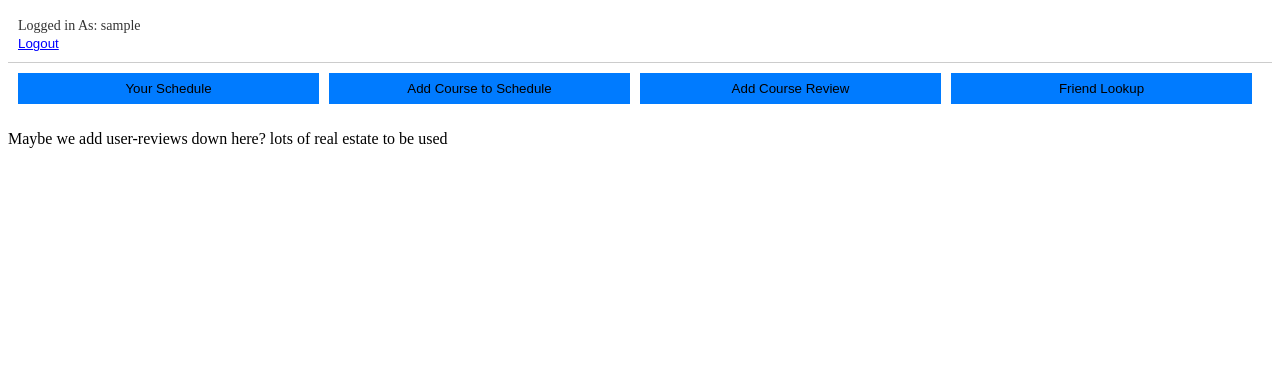
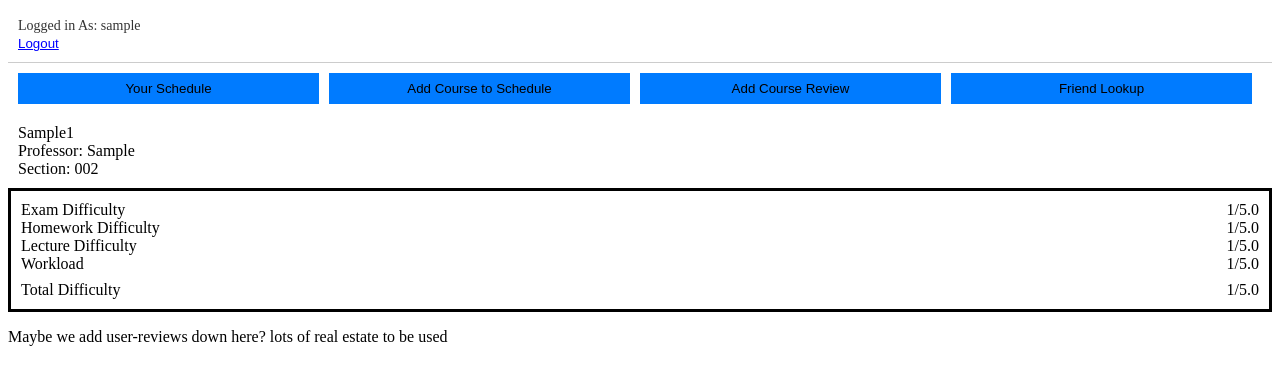
Before and after one commit to b-ranson/courseCompare, a Django app: page /advancedratings/1 in a window 1280 px wide. Shown: the top 385 px of the page. Run offline with Django 5.2, Linux system fonts and the light colour scheme; a user stored in the database is signed in; tables that the repository leaves empty hold one stand-in row (values such as "Sample post").

Commit message:
Added queries for my schedule page and advanced ratings page

```diff
--- a/courseCompare/settings.py
+++ b/courseCompare/settings.py
@@ -80,17 +80,13 @@
 DATABASES = {
      'default': {
         'ENGINE': 'django.db.backends.mysql',
-        'NAME': 'coursecompare',
+        'NAME': 'courseCompare',
         'USER': 'root',
         'PASSWORD': 'Jb162814',
         'HOST': 'localhost',
         'PORT':'3306'
      }
 }
-"""
-'ENGINE': 'django.db.backends.sqlite3',
-'NAME': 'db.sqlite3'
-"""
 
 # Password validation
 # https://docs.djangoproject.com/en/5.0/ref/settings/#auth-password-validators
--- a/main/models.py
+++ b/main/models.py
@@ -6,8 +6,9 @@
 # Create your models here.
 
 class Courses(models.Model):
-    courseID = models.IntegerField()
+    courseID = models.AutoField(primary_key=True)
     courseNumber = models.IntegerField()
+    courseName = models.CharField(max_length=75)
     courseLetters = models.CharField(max_length=3)
     professor = models.CharField(max_length=45)
     homeworkDiff = models.IntegerField()
@@ -48,6 +49,7 @@
     username = models.CharField(max_length=75, unique=True)
     date_joined = models.DateTimeField(default=timezone.now)
     last_login = models.DateTimeField(null=True, blank=True)
+    #isAdvUser = models.BooleanField(default = False)
 
     objects = CustomUserManager()
     USERNAME_FIELD = "username"
--- a/main/templates/scheduleAndRatings/advancedratings.html
+++ b/main/templates/scheduleAndRatings/advancedratings.html
@@ -12,24 +12,21 @@
 
     <!-- Will have to implement all the dynamic template fill-ins here -->
 
-{% for course in courses %}
 
     <div class="course-info">
         <div style="font-weight: bold; font-size: x-large;">{{course.courseName}}</div>
-        <div>{{ course.courseID }}</div>
-        <div>Professor: {{ course.prof }}</div>
-        <div>Section: {{ course.courseSection }}</div>
+        <div>{{ courses.courseID }}</div>
+        <div>Professor: {{ courses.prof }}</div>
+        <div>Section: {{ courses.courseSection }}</div>
     </div>
-{% endfor %}
 
-{% for rating in advRatings%}
     <div class="advancedratings">
         <div class="row">
             <div class="column-title">
                 Exam Difficulty
             </div>
             <div class="column-rating">
-                {{ rating.examDif }}/5.0
+                {{ advRatings.examDif }}/5.0
             </div>
         </div>
         <div class="row">
@@ -37,7 +34,7 @@
                 Homework Difficulty
             </div>
             <div class="column-rating">
-                {{ rating.hwDif }}/5.0
+                {{ advRatings.hwDif }}/5.0
             </div>
         </div>
         <div class="row">
@@ -45,7 +42,7 @@
                 Lecture Difficulty
             </div>
             <div class="column-rating">
-                {{ rating.lectDif }}/5.0
+                {{ advRatings.lectDif }}/5.0
             </div>
         </div>
         <div class="row">
@@ -53,7 +50,7 @@
                 Workload
             </div>
             <div class="column-rating">
-                {{ rating.workload }}/5.0
+                {{ advRatings.workload }}/5.0
             </div>
         </div>
         <div class="row" style="margin-top: 1vh;">
@@ -61,13 +58,12 @@
                 Total Difficulty
             </div>
             <div class="column-rating">
-                {{ rating.avg }}/5.0
+                {{ advRatings.avg }}/5.0
             </div>
         </div>
 
     </div>
 
-{% endfor %}
 
     <p>Maybe we add user-reviews down here? lots of real estate to be used</p>
 
--- a/main/templates/scheduleAndRatings/schedulepage.html
+++ b/main/templates/scheduleAndRatings/schedulepage.html
@@ -41,7 +41,7 @@
             <div class="course-column">
                 {{ course.courseRating }}/5.0
             </div>
-            <a href="{% url 'advancedratings' course.courseName %}" class="course-column-button">See more</a>
+            <a href="{% url 'advancedratings' course.courseIncID %}" class="course-column-button">See more</a>
         </div>
     {% endfor %}
     </div>
--- a/main/urls.py
+++ b/main/urls.py
@@ -4,7 +4,7 @@
 
 urlpatterns = [
     path('', views.home, name='home'),
-    path('advancedratings/<str:className>', views.advancedratings, name="advancedratings"),
+    path('advancedratings/<str:courseIDR>', views.advancedratings, name="advancedratings"),
     path('schedulepage/<str:userName>', views.schedulepage, name='schedulepage'),
     path('friendLookUp', views.friendLookUp, name='friendLookUp'),
     path('addReview', views.addReview, name='addReview'),
--- a/main/views.py
+++ b/main/views.py
@@ -3,6 +3,7 @@
 from django.contrib.auth.decorators import login_required
 from django.contrib.auth import authenticate, login
 from django.utils import timezone
+from .models import *
 
 from . import forms
 from . import models
@@ -28,11 +29,13 @@
 
    # need to do querey based on userName
 
-   courses = [
-      {'courseName': 'Operating Systems', 'courseID':'COP4610', 'courseRating': 1.2},
-      {'courseName': 'Data Structures II', 'courseID':'COP4530', 'courseRating': 4.8}
-   ]
+   cTaking = CourseTaking.objects.all().filter(username = userName)
 
+   courses = []
+
+   for x in cTaking:
+      course = Courses.objects.get(courseID = x.courseID)
+      courses.append({'courseID': course.courseLetters + str(course.courseNumber),'courseName': course.courseName,'courseRating':round((course.homeworkDiff+course.lectureDiff+course.workLoad+course.examDiff)/4),'courseIncID':course.courseID})
 
    context = {'courses': courses, 'username': userName}
    return render(request, 'scheduleAndRatings/schedulepage.html', context)
@@ -44,32 +47,16 @@
 If user is not a premium user, needs to redirect to schedule page again (NEED TO IMPLEMENT)
 """
 @login_required(login_url='/accounts/login')
-def advancedratings(request, className):
+def advancedratings(request,courseIDR):
 
-   # make db querey here based on className parameter to pull advancedRatings
+   # make db querey here based on courseID parameter to pull advancedRating
+   course = Courses.objects.get(courseID = courseIDR)
+   courseData = {'courseName': course.courseName, 'courseID':course.courseLetters + str(course.courseNumber), 'prof': course.professor, 'courseSection': '002'}
+   advRating = {'examDif': course.examDiff, 'hwDif':course.homeworkDiff, 'lectDif': course.lectureDiff, 'workload': course.workLoad, 'avg': round((course.homeworkDiff+course.lectureDiff+course.workLoad+course.examDiff)/4),'courseIncID':course.courseID}
+   context = {'courses': courseData, 'advRatings': advRating, 'className': course.courseName}
 
-   courseOS = [
-      {'courseName': 'Operating Systems', 'courseID':'COP4610', 'prof': 'Andy Wang', 'courseSection': '005'},
-   ]
-   advancedRatingsOS = [
-      {'examDif': 2.3, 'hwDif': 3.7, 'lectDif': 2.8, 'workload': 4.8, 'avg': round((2.3 + 3.7 + 2.8 + 4.8)/5.0, 1)},
-   ]
 
-   courseDSII = [
-      {'courseName': 'Data Structures II', 'courseID':'COP4530', 'prof': 'Bob Myers', 'courseSection': '002'},
-   ]
-   advancedRatingsDSII = [
-      {'examDif': 4.6, 'hwDif': 2.8, 'lectDif': 3.3, 'workload': 4.1, 'avg': round((4.6 + 2.8 + 3.3 + 4.1)/5.0, 1)},
-   ]
-
-   # replace this with just filling context with whatever the query returns
-   context = {}
-   if className == 'Operating Systems':
-      context = { 'courses': courseOS, 'advRatings': advancedRatingsOS, 'className': className }
-   elif className == 'Data Structures II':
-      context = { 'courses': courseDSII, 'advRatings': advancedRatingsDSII, 'className': className }
-
-   if className is not None:
+   if courseIDR is not None:
       return render(request, 'scheduleAndRatings/advancedratings.html', context)
    else:
       return HttpResponse("Not Available")
```
Also changed, not shown: main/migrations/0001_initial.py, main/migrations/0002_courses_coursename.py (added), main/migrations/0002_rename_username_coursetaking_username_and_more.py (deleted), main/migrations/0003_alter_user_password.py (deleted), main/migrations/0004_customsuser_delete_user.py (deleted).
